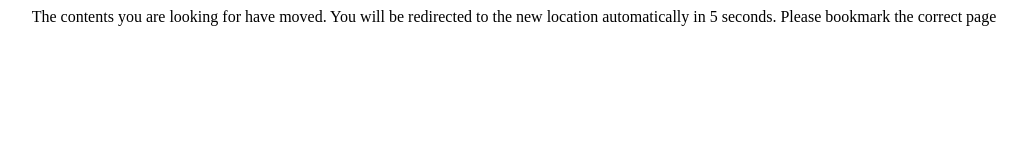
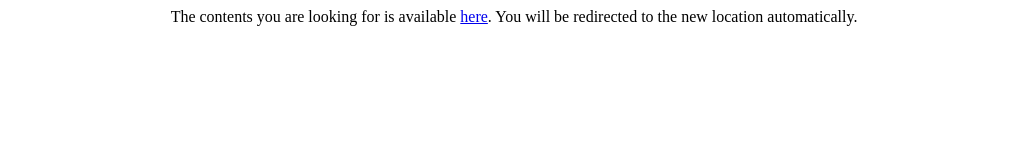
Before and after one commit to prevessinz/prevessinz.github.io, a plain HTML site: page index.html in a window 1280 px wide. Shown: the whole page, without its empty margins (126-1153 px from the left). Drawn offline with Linux system fonts and the light colour scheme.

Commit message:
index.html

```diff
--- a/index.html
+++ b/index.html
@@ -4,7 +4,6 @@
     <META http-equiv="refresh" content="1;URL=HouseForSale/">
   </head>
   <body bgcolor="#ffffff">
-    <center>The contents you are looking for have moved. You will be redirected to the new location automatically in 5 seconds. Please bookmark the correct page
-    </center>
+    <center>The contents you are looking for is available <a href="HouseForSale/">here</a>. You will be redirected to the new location automatically.</center>
   </body>
 </html>
```
